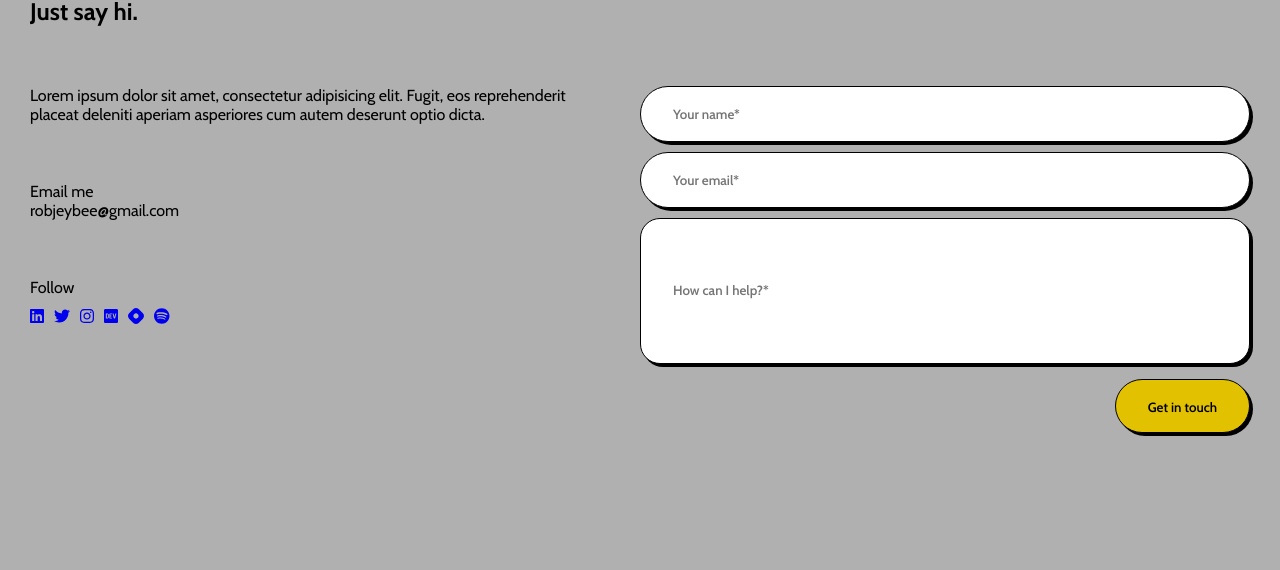
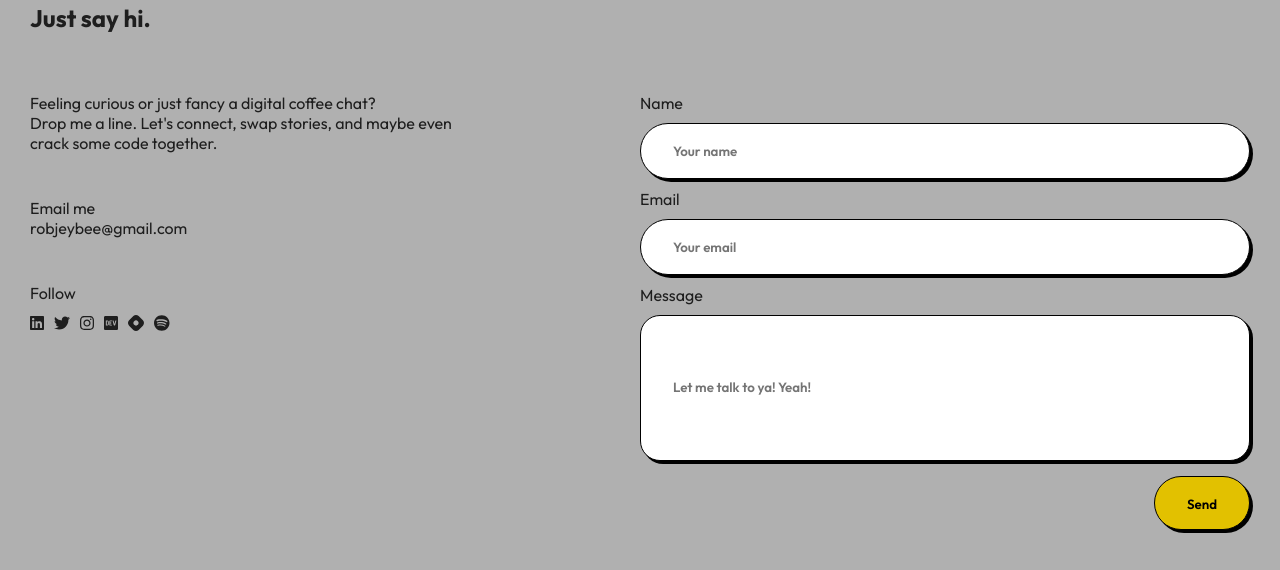
Before and after one commit to robjeybee/robjeybee-portfolio, a React (Vite) app: page / in a window 1280 px wide. Shown: the part 4290-4860 px from the top of the page. Built offline with nearby package versions, Linux system fonts and the light colour scheme.

Commit message:
created contact form with Emailjs

```diff
--- a/package.json
+++ b/package.json
@@ -11,10 +11,12 @@
     "test": "vitest"
   },
   "dependencies": {
+    "@emailjs/browser": "^4.1.0",
     "@fortawesome/fontawesome-svg-core": "^6.4.2",
     "@fortawesome/free-brands-svg-icons": "^6.4.2",
     "@fortawesome/free-solid-svg-icons": "^6.4.2",
     "@fortawesome/react-fontawesome": "^0.2.0",
+    "emailjs": "^4.0.3",
     "react": "^18.2.0",
     "react-dom": "^18.2.0",
     "react-router": "^6.19.0",
--- a/src/components/About.jsx
+++ b/src/components/About.jsx
@@ -26,11 +26,6 @@ const About = () => {
               around the globe.
             </p>
 
-            <p>
-              Feeling curious or just fancy a digital coffee chat? Don't
-              hesitate to drop me a line. Let's connect, swap stories, and maybe
-              even crack some code together.
-            </p>
           </div>
         </div>
         <div class="about-img">
--- a/src/components/Contact.jsx
+++ b/src/components/Contact.jsx
@@ -1,20 +1,45 @@
-import React from "react";
+import React, { useRef } from "react";
 import "../styles/contact.scss";
 import "../styles/socials.scss"
 import Socials from "./Socials";
+import emailjs from '@emailjs/browser';
+
 
 const Contact = () => {
+  const form = useRef();
+
+  const sendEmail = (e) => {
+    e.preventDefault();
+
+    emailjs
+      .sendForm('service_8v342ta', 'template_95z50qp', form.current, {
+        publicKey: 'J0fxCNHKRodAzIWtI',
+      })
+      .then(
+        () => {
+          console.log('SUCCESS!');
+        },
+        (error) => {
+          console.log('FAILED...', error.text);
+        },
+      );
+  };
+
   return (
-    <div className="contact">
-      <div class="contact-container">
+     <div className="contact">
+      <div className="contact-container">
         <div className="contact-container-header">
            <h2>Just say hi.</h2>
         </div>
 
         <div className="contact-content">
-          <div class="contact-info">
+          <div className="contact-info">
             <div>
-              <p>Lorem ipsum dolor sit amet, consectetur adipisicing elit. Fugit, eos reprehenderit placeat deleniti aperiam asperiores cum autem deserunt optio dicta.</p>
+              <p className="contact-info-text">
+                Feeling curious or just fancy a digital coffee chat? <br />
+                Drop me a line. Let's connect, swap stories, and maybe
+              even crack some code together.
+              </p>
             </div>
               <div>
                   <p>Email me</p>
@@ -25,16 +50,20 @@ const Contact = () => {
                <Socials className="contact-social-icons" />
                 </div>
           </div>
-          <form className="contact-form">
-              <h2>Or use the form below</h2>
-              <input type="text" name="name" required placeholder="Your name*"/>
-              <input type="email" name="email" required placeholder="Your email*" />
-            <textarea name="message" required placeholder="How can I help?*"></textarea>
-            <button className="contact-button" type="submit">Get in touch</button>
-            </form>
+ <form className="contact-form" ref={form} onSubmit={sendEmail}>
+      <label>Name</label>
+      <input type="text" name="user_name" placeholder="Your name"/>
+      <label>Email</label>
+      <input type="email" name="user_email" placeholder="Your email"/>
+      <label>Message</label>
+      <textarea name="message" placeholder="Let me talk to ya! Yeah!"/>
+      <input className="contact-button" type="submit" value="Send"/>
+    </form>
         </div>
       </div>
     </div>
+
+
   );
 };
 
--- a/src/styles/contact.scss
+++ b/src/styles/contact.scss
@@ -14,24 +14,30 @@
     max-width: 1400px;
 }
 
+.contact-info-text  {
+    max-width: 70%;
+}
+
+
+
 .contact-content {
     display: flex;
     flex-wrap: wrap;
     max-width: 1400px;
     margin: auto;
     padding: 50px 30px;
+
 }
 
 .contact-info,
 .contact-form {
     flex: 1 0 50%;
     box-sizing: border-box;
-        flex-direction: column;
+    flex-direction: column;
 }
 
 .contact-form {
     display: flex;
-
 }
 
 .contact-form > * {
@@ -109,7 +115,7 @@ textarea {
     margin-top: 5px;
 }
 
-button:hover {
+.contact-button:hover {
     box-shadow: 6px 6px 0 0 black;
     transform: translate(-4px, -4px);
     cursor: pointer;
--- a/src/styles/index.scss
+++ b/src/styles/index.scss
@@ -14,13 +14,14 @@
 
 */
 
-@import url('https://fonts.googleapis.com/css2?family=Cabin:wght@400;600;700&display=swap');
+
+@import url('https://fonts.googleapis.com/css2?family=Outfit:wght@100..900&display=swap');
 
 * {
     margin: 0;
     padding: 0;
-    font-family: 'Cabin', sans-serif;
-
+    font-family: 'Outfit', sans-serif;
+    color: #1e1e1e;
 }
 
 body {
```
Also changed, not shown: 1 other file (tests, documents, lock files or other folders).
